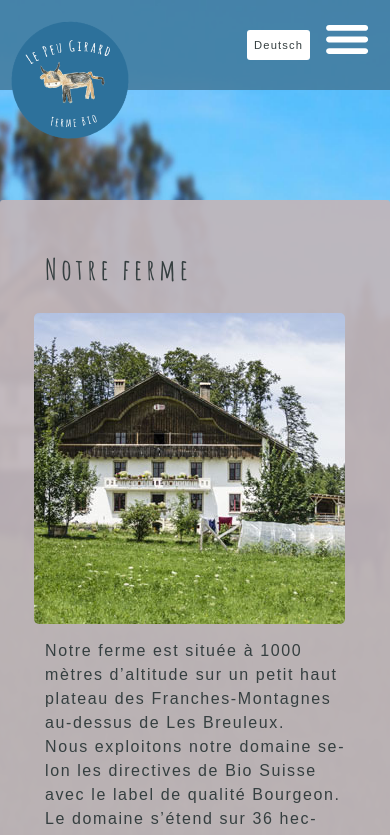
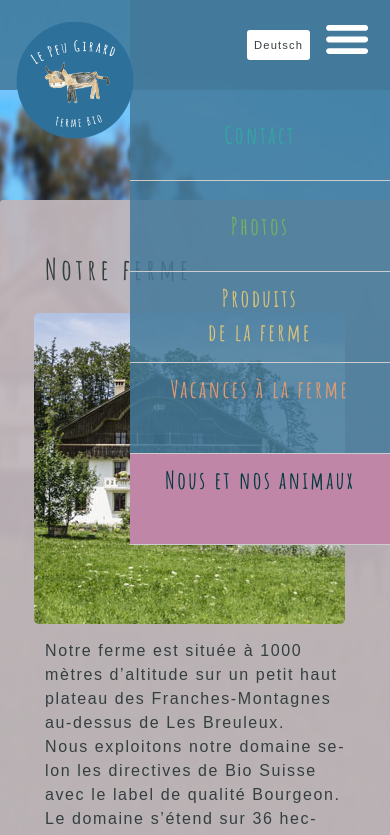
Before and after one commit to salamalala/peugirard, a plain HTML site: page nous.html in a window 390 px wide. Both pictures are taken after a click on the link 347 px from the left and 43 px from the top of the page. Shown: the top 835 px of the page. Drawn offline with nearby package versions, Linux system fonts and the light colour scheme.

Commit message:
change logo distance to viewport

```diff
--- a/bilder.html
+++ b/bilder.html
@@ -137,6 +137,16 @@
 
 <script src="js/jquery.nivo.slider.js" type="text/javascript"></script>
 
+<script src="http://ajax.googleapis.com/ajax/libs/jquery/1.11.0/jquery.min.js" ></script>
+<script>
+  $(document).ready(function(){
+    $('.nav-icon').on('click', function(e){
+      e.preventDefault();
+      $('nav ul').slideToggle();
+    });
+  });
+</script>
+
 
 <script type="text/javascript">
 $(window).load(function() {
--- a/css/bauernhof.css
+++ b/css/bauernhof.css
@@ -223,8 +223,8 @@ nav{
 
  .logo img{
   position: fixed;
-  top:10px;
-  left: 10px;
+  top:15px;
+  left: 15px;
   height: 170px;
   width: 170px;
   display: inline-block;
--- a/nous.html
+++ b/nous.html
@@ -138,6 +138,16 @@
 
 		</div> <!--Ende Container-fluid-->
 
+		<script src="http://ajax.googleapis.com/ajax/libs/jquery/1.11.0/jquery.min.js" ></script>
+		<script>
+			$(document).ready(function(){
+				$('.nav-icon').on('click', function(e){
+					e.preventDefault();
+					$('nav ul').slideToggle();
+				});
+			});
+		</script>
+
 
 
 	</body>
```
Also changed, not shown: contact.html (+10 -0 lines), ferien.html (+10 -0 lines), images.html (+10 -0 lines), index_fr.html (+10 -0 lines), kontakt.html (+10 -0 lines), produits.html (+10 -0 lines), produkte.html (+10 -0 lines), ueber_uns.html (+10 -0 lines).
